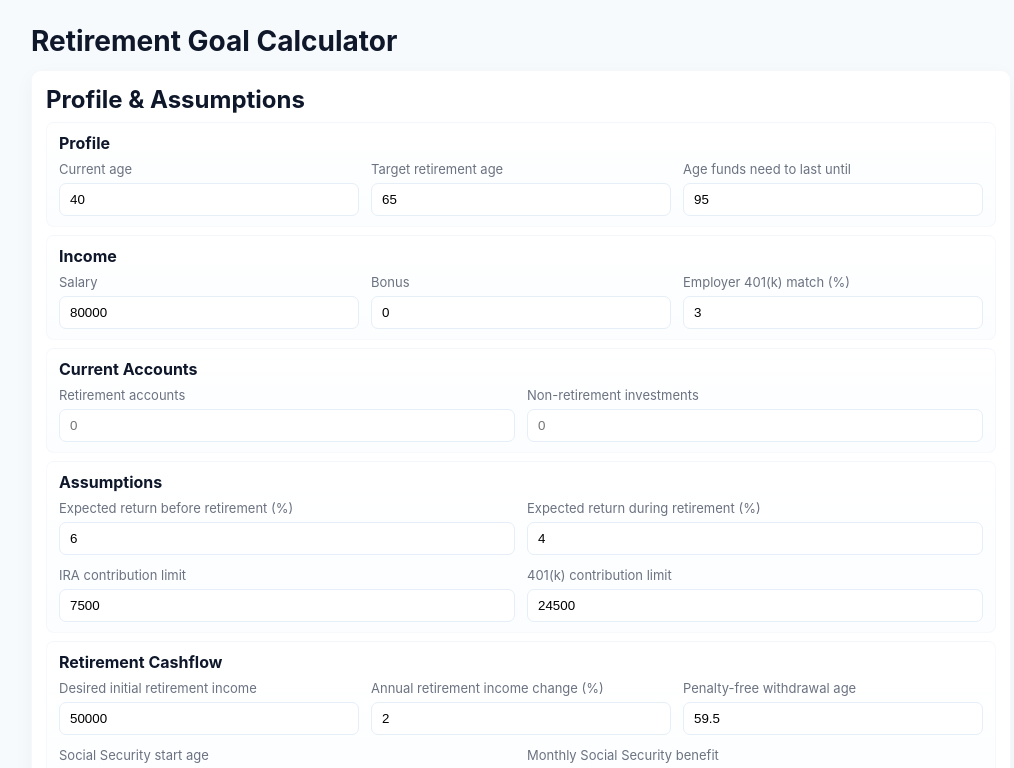
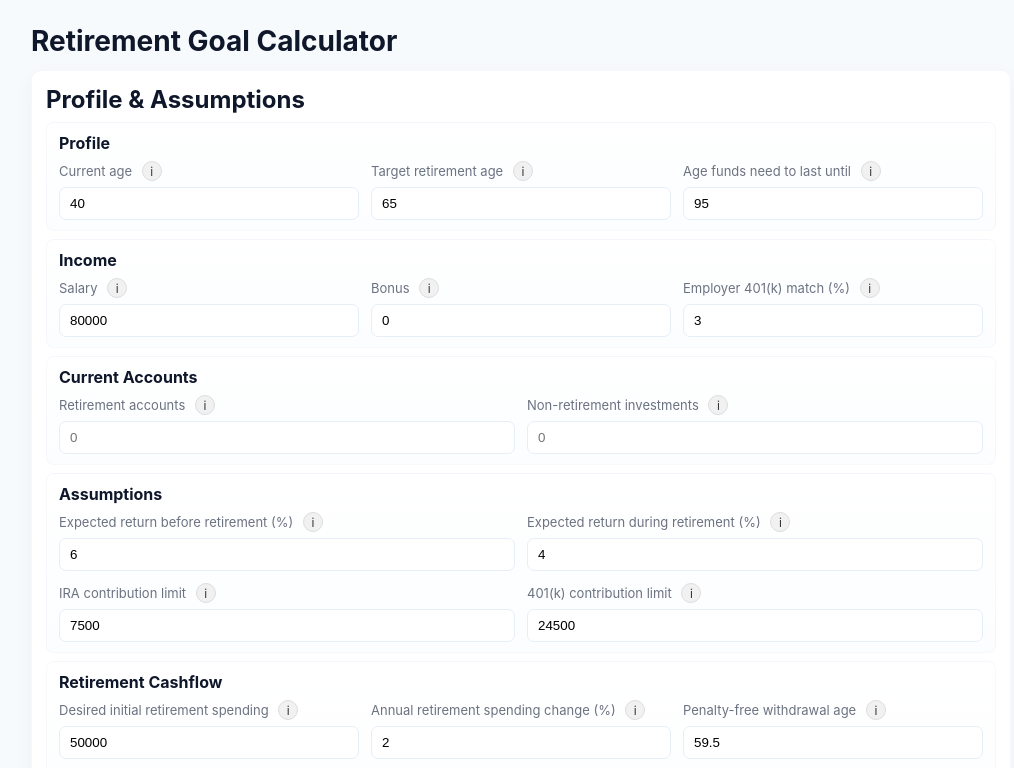
Before and after one commit to zuko7104/retirement-calculator, a React (Vite) app in the folder web/: page / in a window 1280 px wide. Shown: the top 768 px of the page, without its empty margins (119-1133 px from the left). Built offline with nearby package versions, Linux system fonts and the light colour scheme.

Commit message:
Add tooltips for the fields

```diff
--- a/web/src/App.jsx
+++ b/web/src/App.jsx
@@ -30,6 +30,75 @@ function usePersistentState(key, initial) {
 function fmt(n) {
   if (n == null) return '-'
   return Math.ceil(n).toLocaleString()
+}
+
+// Small info icon with hover/tap tooltip for field help. Tooltip is positioned
+// using fixed coordinates computed from the icon's bounding rect so it won't
+// overflow off the screen on narrow/mobile viewports.
+function InfoIcon({ text }) {
+  const [open, setOpen] = useState(false)
+  const [pos, setPos] = useState({ left: 0, top: 0 })
+  const btnRef = useRef(null)
+
+  function computePos() {
+    const el = btnRef.current
+    if (!el) return
+    const rect = el.getBoundingClientRect()
+    const vw = Math.max(document.documentElement.clientWidth || 0, window.innerWidth || 0)
+    const tooltipW = 260
+    const left = Math.max(8, Math.min(rect.left, vw - tooltipW - 8))
+    const top = rect.bottom + 8
+    setPos({ left, top })
+  }
+
+  useEffect(() => {
+    if (!open) return
+    function onResize() { computePos() }
+    window.addEventListener('resize', onResize)
+    return () => window.removeEventListener('resize', onResize)
+  }, [open])
+
+  return (
+    <span style={{ position: 'relative', display: 'inline-block', marginLeft: 6 }}>
+      <span
+        ref={btnRef}
+        role="button"
+        onMouseEnter={() => { computePos(); setOpen(true) }}
+        onMouseLeave={() => setOpen(false)}
+        onTouchStart={(e) => { try { e.preventDefault() } catch (er) {} ; computePos(); setOpen(o => !o) }}
+        style={{
+          width: 18,
+          height: 18,
+          display: 'inline-flex',
+          alignItems: 'center',
+          justifyContent: 'center',
+          borderRadius: 10,
+          background: '#f1f1f1',
+          color: '#333',
+          fontSize: 12,
+          cursor: 'pointer',
+          border: '1px solid #ddd'
+        }}
+      >
+        i
+      </span>
+      {open && (
+        <div style={{
+          position: 'fixed',
+          left: pos.left,
+          top: pos.top,
+          zIndex: 2000,
+          width: 260,
+          padding: 8,
+          background: '#fff',
+          border: '1px solid #ddd',
+          boxShadow: '0 4px 12px rgba(0,0,0,0.12)',
+          fontSize: 12,
+          borderRadius: 4
+        }}>{text}</div>
+      )}
+    </span>
+  )
 }
 
 function calculate(currentAssets, yearsToRetire, yearsInRetirement, withdrawal, rPre, rPost, g, pensionAnnual = 0, ssAnnual = 0, ssOffset = 0, fixedIncomeInflation = 0) {
@@ -414,15 +483,15 @@ export default function App() {
           <div className="section-title">Profile</div>
           <div className="row-inline">
             <div className="field">
-              <label>Current age</label>
+              <label>Current age <InfoIcon text="Your current age — used to compute years until retirement."/></label>
               <input type="number" value={currentAge} onChange={e => setCurrentAge(e.target.value)} placeholder="40" />
             </div>
             <div className="field">
-              <label>Target retirement age</label>
+              <label>Target retirement age <InfoIcon text="Age you plan to retire; determines years to save and when withdrawals start."/></label>
               <input type="number" value={retirementAge} onChange={e => setRetirementAge(e.target.value)} placeholder="65" />
             </div>
             <div className="field">
-              <label>Age funds need to last until</label>
+              <label>Age funds need to last until <InfoIcon text="Age until which you want your savings to last."/></label>
               <input type="number" value={lastAge} onChange={e => setLastAge(e.target.value)} placeholder="95" />
             </div>
           </div>
@@ -432,15 +501,15 @@ export default function App() {
           <div className="section-title">Income</div>
           <div className="row-inline">
             <div className="field">
-              <label>Salary</label>
+              <label>Salary <InfoIcon text="Annual salary"/></label>
               <input value={salary} onChange={e => setSalary(e.target.value)} placeholder="80000" />
             </div>
             <div className="field">
-              <label>Bonus</label>
+              <label>Bonus <InfoIcon text="Expected annual bonus included in gross pay."/></label>
               <input value={bonus} onChange={e => setBonus(e.target.value)} placeholder="0" />
             </div>
             <div className="field">
-              <label>Employer 401(k) match (%)</label>
+              <label>Employer 401(k) match (%) <InfoIcon text="Employer maximum match percentage of your 401(k) contributions (e.g., 3 means 3% of pay)."/></label>
               <input value={employerMatchPct} onChange={e => setEmployerMatchPct(e.target.value)} placeholder="3" />
             </div>
           </div>
@@ -450,11 +519,11 @@ export default function App() {
           <div className="section-title">Current Accounts</div>
           <div className="row-inline">
             <div className="field">
-              <label>Retirement accounts</label>
+              <label>Retirement accounts <InfoIcon text="Total existing retirement account balances (401(k), IRAs, etc.)."/></label>
               <input value={retirementAccounts} onChange={e => setRetirementAccounts(e.target.value)} placeholder="0" />
             </div>
             <div className="field">
-              <label>Non-retirement investments</label>
+              <label>Non-retirement investments <InfoIcon text="Taxable investment accounts accessible before retirement."/></label>
               <input value={nonRetirement} onChange={e => setNonRetirement(e.target.value)} placeholder="0" />
             </div>
           </div>
@@ -464,21 +533,21 @@ export default function App() {
           <div className="section-title">Assumptions</div>
           <div className="row-inline">
             <div className="field">
-              <label>Expected return before retirement (%)</label>
+              <label>Expected return before retirement (%) <InfoIcon text="Annual return assumed while saving (pre-retirement)."/></label>
               <input value={rPre} onChange={e => setRPre(e.target.value)} placeholder="6" />
             </div>
             <div className="field">
-              <label>Expected return during retirement (%)</label>
+              <label>Expected return during retirement (%) <InfoIcon text="Annual return assumed during retirement (post-retirement)."/></label>
               <input value={rPost} onChange={e => setRPost(e.target.value)} placeholder="4" />
             </div>
           </div>
           <div className="row-inline">
             <div className="field">
-              <label>IRA contribution limit</label>
+              <label>IRA contribution limit <InfoIcon text="Max annual IRA contribution used when recommending IRA allocation (defaults to $7,500)."/></label>
               <input value={iraLimit} onChange={e => setIraLimit(e.target.value)} placeholder="7500" />
             </div>
             <div className="field">
-              <label>401(k) contribution limit</label>
+              <label>401(k) contribution limit <InfoIcon text="Annual employee 401(k) deferral limit used to cap recommendations."/></label>
               <input value={four01kLimit} onChange={e => setFour01kLimit(e.target.value)} placeholder="24500" />
             </div>
           </div>
@@ -488,35 +557,35 @@ export default function App() {
           <div className="section-title">Retirement Cashflow</div>
           <div className="row-inline">
             <div className="field">
-              <label>Desired initial retirement income</label>
+              <label>Desired initial retirement spending <InfoIcon text="Target yearly retirement spending (retirement age dollars)"/></label>
               <input value={withdrawal} onChange={e => setWithdrawal(e.target.value)} placeholder="50000" />
             </div>
             <div className="field">
-              <label>Annual retirement income change (%)</label>
+              <label>Annual retirement spending change (%) <InfoIcon text="Expected yearly change in retirement spending (typically inflation)"/></label>
               <input value={inflation} onChange={e => setInflation(e.target.value)} placeholder="2" />
             </div>
             <div className="field">
-              <label>Penalty-free withdrawal age</label>
+              <label>Penalty-free withdrawal age <InfoIcon text="Age when retirement accounts can be withdrawn without penalty."/></label>
               <input type="number" value={penaltyFreeAge} onChange={e => setPenaltyFreeAge(e.target.value)} placeholder="59.5" />
             </div>
           </div>
           <div className="row-inline">
             <div className="field">
-              <label>Social Security start age</label>
+              <label>Social Security start age <InfoIcon text="Age when Social Security benefits begin."/></label>
               <input value={ssStartAge} onChange={e => setSsStartAge(e.target.value)} placeholder="67" />
             </div>
             <div className="field">
-              <label>Monthly Social Security benefit</label>
+              <label>Monthly Social Security benefit <InfoIcon text="Estimated monthly Social Security benefit (at start age)."/></label>
               <input value={monthlySocialSecurity} onChange={e => setMonthlySocialSecurity(e.target.value)} placeholder="0" />
             </div>
           </div>
           <div className="row-inline">
             <div className="field">
-              <label>Monthly pension starting at retirement</label>
+              <label>Monthly pension starting at retirement <InfoIcon text="Expected monthly pension starting at retirement (added to income)."/></label>
               <input value={monthlyPension} onChange={e => setMonthlyPension(e.target.value)} placeholder="0" />
             </div>
             <div className="field">
-              <label>Fixed income yearly inflation adjustment (%)</label>
+              <label>Fixed income yearly inflation adjustment (%) <InfoIcon text="Inflation rate applied to pension and Social Security benefits."/></label>
               <input value={fixedIncomeInflation} onChange={e => setFixedIncomeInflation(e.target.value)} placeholder="0" />
             </div>
           </div>
```
